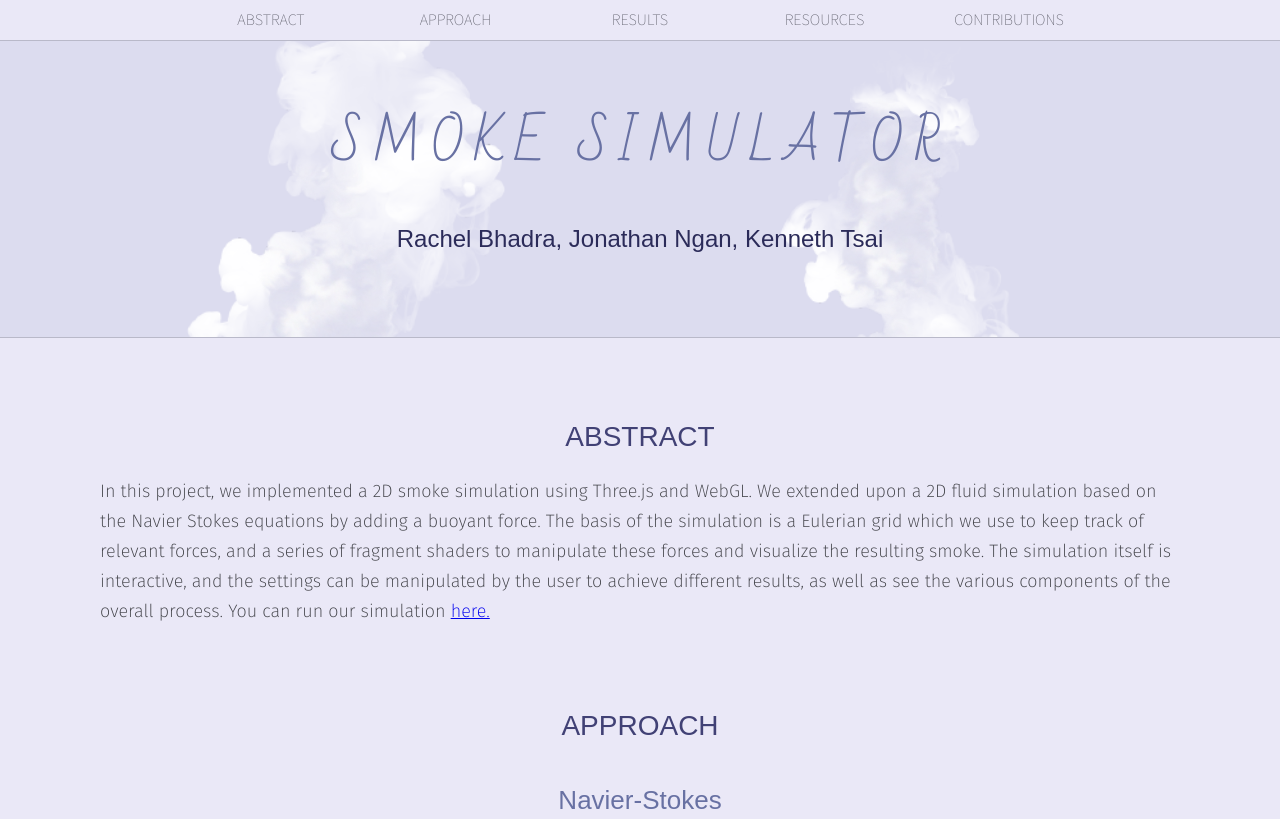
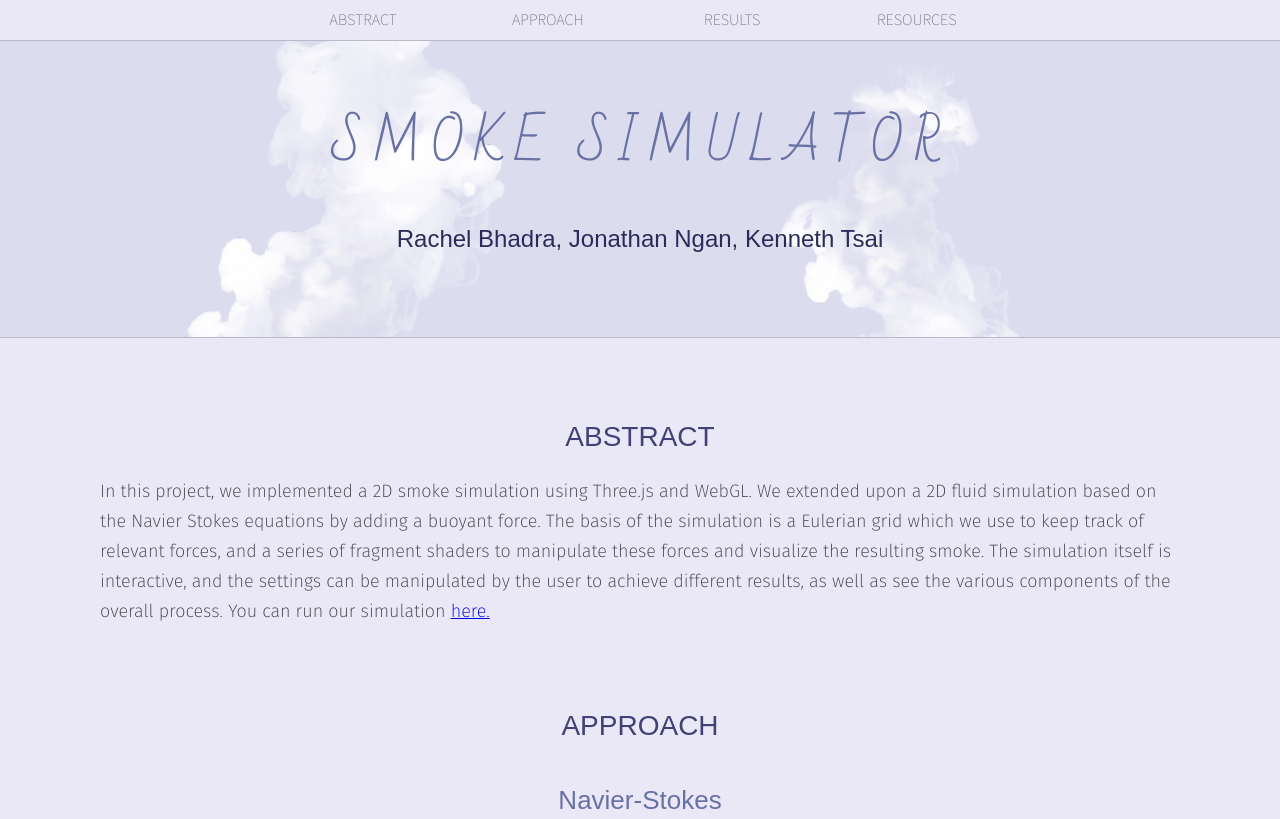
Before and after one commit to kennethstsai/smoke-simulator, a plain HTML site: page index.html in a window 1280 px wide. Shown: the top 819 px of the page. Drawn offline with nearby package versions, Linux system fonts and the light colour scheme; some packages are replaced by stand-ins of ours; a web font is replaced by a local one.

Commit message:
nav bar edit

```diff
--- a/index.html
+++ b/index.html
@@ -17,7 +17,6 @@
 			<a href="#approach"><div class="navbar-item">APPROACH</div></a>
 			<a href="#results"><div class="navbar-item">RESULTS</div></a>
 			<a href="#resources"><div class="navbar-item">RESOURCES</div></a>
-			<a href="#contributions"><div class="navbar-item">CONTRIBUTIONS</div></a>
 		</div>
 		<div id=top-line></div>
 
```
